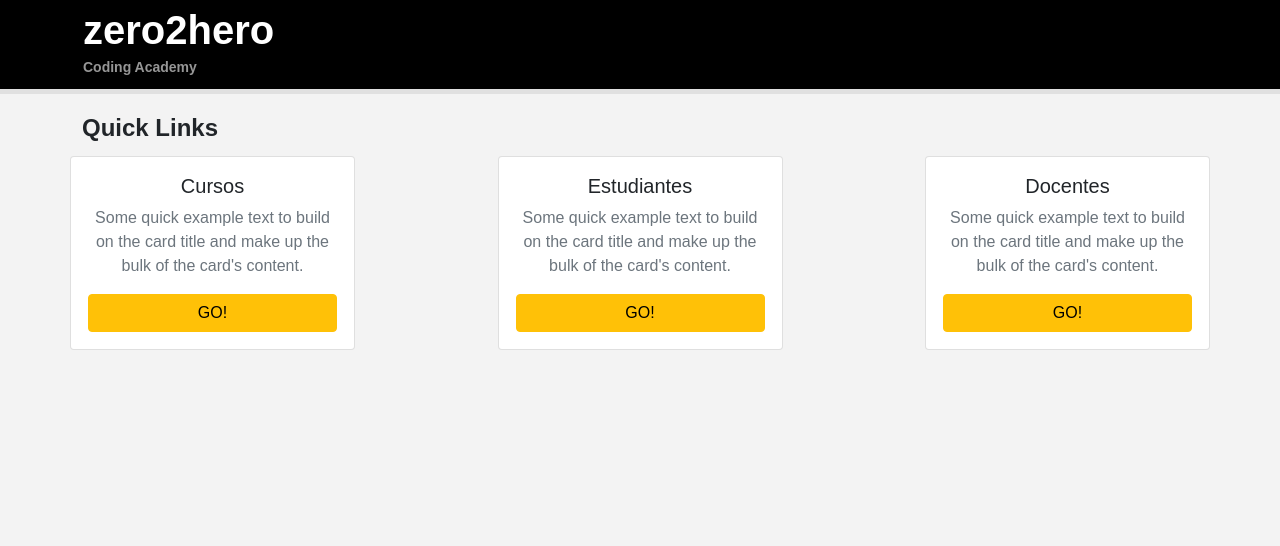
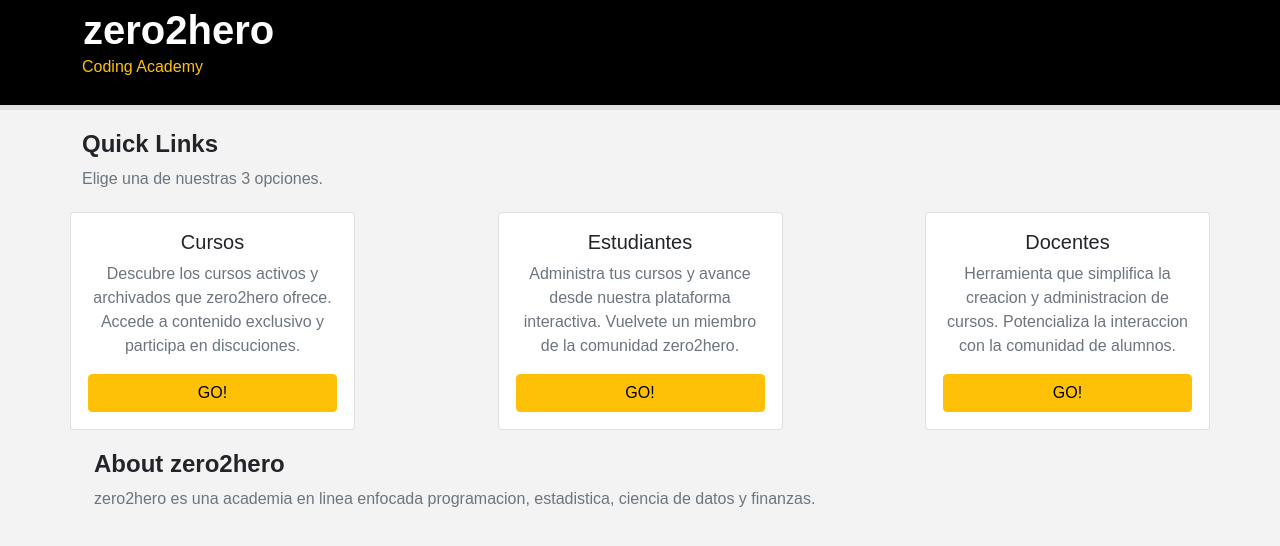
Before and after one commit to blankhall98/zero2heroWEB, a Flask app: page / in a window 1280 px wide. Shown: the top 546 px of the page. Run offline with Flask 2, Linux system fonts and the light colour scheme.

Commit message:
adding style

```diff
--- a/static/css/style.css
+++ b/static/css/style.css
@@ -33,6 +33,10 @@ small{
     padding-top: 20px;
 }
 
+#about{
+    padding-top: 20px;
+}
+
 #main-menu h4{
     font-weight: bold;
 }
@@ -40,6 +44,7 @@ small{
 #main-menu-content{
     display: flex;
     justify-content: space-between;
+    align-items: stretch;
 }
 
 #main-menu-content .card{
--- a/templates/base.html
+++ b/templates/base.html
@@ -13,7 +13,7 @@
     <div id="main-header">
         <div class="container">
             <h1>zero2hero</h1>
-            <small>Coding Academy</small>
+            <p class="text-warning">Coding Academy</p>
         </div>
     </div>
 
--- a/templates/index.html
+++ b/templates/index.html
@@ -6,12 +6,18 @@
 
     <div class="container" id="main-menu">
         <h4>Quick Links</h4>
+        <p class="text-secondary">
+            Elige una de nuestras 3 opciones.
+        </p>
         <div class="row" id="main-menu-content">
 
             <div class="card text-center col-md-3">
                 <div class="card-body">
                   <h5 class="card-title">Cursos</h5>
-                  <p class="card-text text-secondary">Some quick example text to build on the card title and make up the bulk of the card's content.</p>
+                  <p class="card-text text-secondary">
+                    Descubre los cursos activos y archivados que zero2hero ofrece.
+                    Accede a contenido exclusivo y participa en discuciones.
+                  </p>
                   <button type="button" class="btn btn-warning">GO!</button>
                 </div>
             </div>
@@ -19,7 +25,10 @@
             <div class="card text-center col-md-3">
                 <div class="card-body">
                   <h5 class="card-title">Estudiantes</h5>
-                  <p class="card-text text-secondary">Some quick example text to build on the card title and make up the bulk of the card's content.</p>
+                  <p class="card-text text-secondary">
+                    Administra tus cursos y avance desde nuestra plataforma interactiva.
+                    Vuelvete un miembro de la comunidad zero2hero.
+                  </p>
                   <button type="button" class="btn btn-warning">GO!</button>
                 </div>
             </div>
@@ -27,13 +36,23 @@
             <div class="card  text-center col-md-3">
                 <div class="card-body">
                   <h5 class="card-title">Docentes</h5>
-                  <p class="card-text text-secondary">Some quick example text to build on the card title and make up the bulk of the card's content.</p>
+                  <p class="card-text text-secondary">
+                    Herramienta que simplifica la creacion y administracion de cursos.
+                    Potencializa la interaccion con la comunidad de alumnos.
+                  </p>
                   <button type="button" class="btn btn-warning">GO!</button>
                 </div>
             </div>
 
         </div>
 
+        <div class="container" id="about">
+            <h4>About zero2hero</h4>
+            <p class="text-secondary">
+                zero2hero es una academia en linea enfocada programacion, estadistica, ciencia de datos y finanzas.
+            </p>
+        </div>
+
     </div>
 
 {%endblock%}
```
